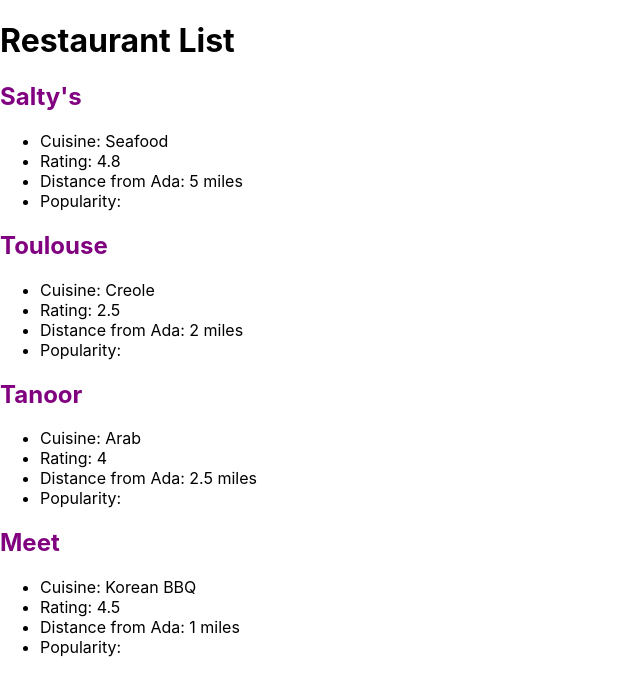
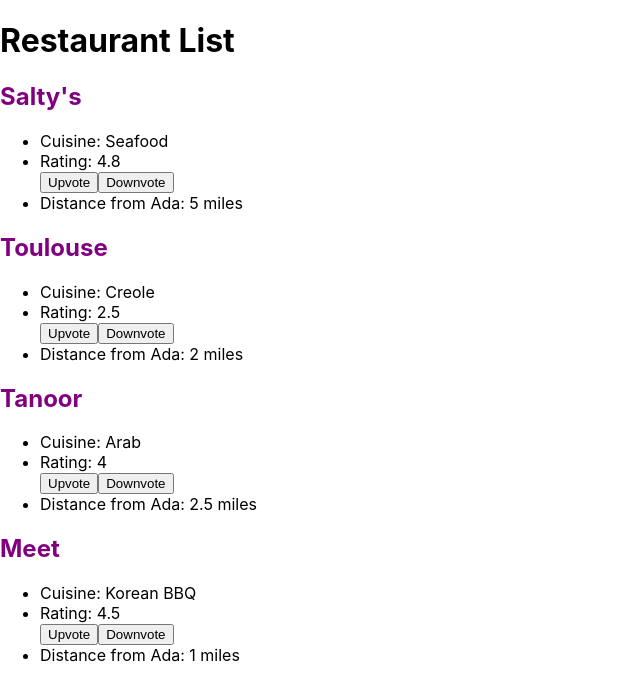
Before and after one commit to liau11/flasky-frontend-ruby, a React (Create React App) app: page / in a window 1280 px wide. Shown: the top 700 px of the page, without its empty margins (0-640 px from the left). Built offline with nearby package versions, Linux system fonts and the light colour scheme.

Commit message:
Add state to Restaurant

```diff
--- a/src/components/Restaurant.css
+++ b/src/components/Restaurant.css
@@ -1,3 +1,11 @@
 .restaurant-title {
     color: purple
 }
+
+.high-rating {
+    color: green;
+}
+
+.rating {
+    color: black;
+}
--- a/src/components/Restaurant.js
+++ b/src/components/Restaurant.js
@@ -1,5 +1,6 @@
 import "./Restaurant.css";
 import PropTypes from "prop-types";
+import { useState } from 'react';
 
 // const Restaurant = (props) => {
 //   const restaurantName = props.name;
@@ -7,15 +8,34 @@ import PropTypes from "prop-types";
 //   const rating = props.rating;
 //   const distance = props.distance;
 
-const Restaurant = ({ name, cuisine, rating, distance, popularity }) => {
+const Restaurant = ({ name, cuisine, rating, distance }) => {
+  const [updateRating, setRating] = useState(rating);
+
+  const changeRating = (direction) => {
+    if (direction === 'up') {
+      setRating(updateRating + 1);
+    } else if (direction === 'down') {
+      setRating(updateRating - 1);
+    }
+  };
+
+  const determineColor = () => {
+    if (updateRating > 5) {
+      return "high-rating";
+    } else {
+      return "rating";
+    }
+  };
+
   return (
     <div>
       <h2 className="restaurant-title"> {name} </h2>
       <ul>
         <li> Cuisine: {cuisine} </li>
-        <li> Rating: {rating} </li>
+        <li className={determineColor()}> Rating: {updateRating} </li>
+        <button onClick={() => {changeRating('up')}}>Upvote</button>
+        <button onClick={() => {changeRating('down')}}>Downvote</button>
         <li> Distance from Ada: {distance} </li>
-        <li> Popularity: {popularity} </li>
       </ul>
     </div>
   );
```
